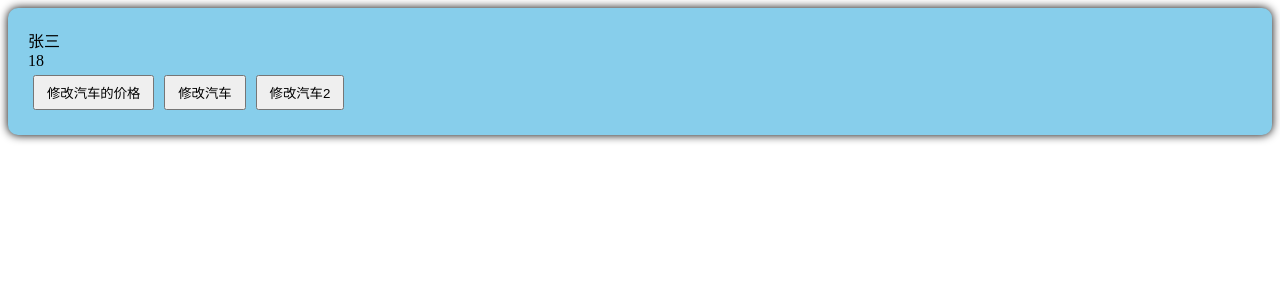
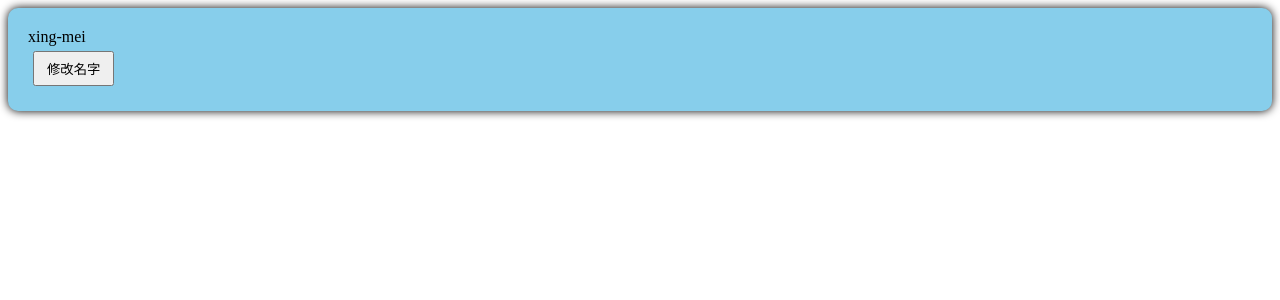
Before and after one commit to wuyuling692-coder/my-vue-app, a Vue app: page / in a window 1280 px wide. Shown: the top 300 px of the page. Built offline with nearby package versions, Linux system fonts and the light colour scheme.

Commit message:
computed的用法

```diff
--- a/src/components/Person.vue
+++ b/src/components/Person.vue
@@ -1,37 +1,43 @@
 <template>
     <div class="person">
-        <div>{{ name }}</div>
-        <div>{{ age }}</div>
-        <button @click="changeName">修改汽车的价格</button>
-        <button @click="changeAge">修改汽车</button>
-        <button @click="changeAge">修改汽车2</button>
+        <div>{{ fullname }}</div>
+
+        <button @click="changeFullName">修改名字</button>
 
     </div>
 
 </template>
 
 <script lang="ts">
-import { reactive,toRefs } from 'vue'
+import { ref,computed } from 'vue'
 
 export default {
     name: 'Person',
     setup() {
-        let person=reactive({
-            name:'张三',
-            age:18
+        let person=ref({
         })
 
-        let{name,age}=toRefs(person)
+        let firstname=ref('xing')
+        let lastname=ref('mei')
 
 
-        function changeName() {
-            name.value += '~'
-        }
-        function changeAge(){
-            age.value += 1
+        let fullname=computed({
+            get(){
+                return firstname.value+'-'+lastname.value
+            },
+            set(value:string){
+                const [first, last] = value.split('-')
+                firstname.value = first
+                lastname.value = last
+            }
         }
 
-        return { name,age,changeName,changeAge }
+        )
+        function changeFullName(){
+            fullname.value ='ha-ha'
+        }
+
+        return {firstname,lastname,fullname,changeFullName }
     }
 }
 </script>
```
